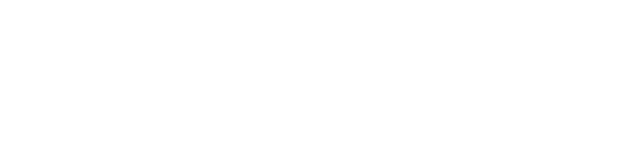
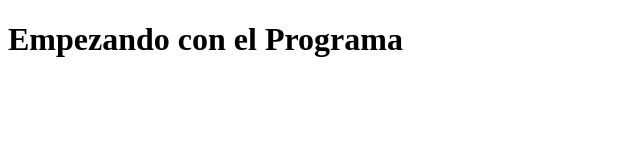
Before and after one commit to juancarlosrslopez/Encriptador-Alura, a plain HTML site: page index.html in a window 1280 px wide. Shown: the whole page, without its empty margins (0-640 px from the left). Drawn offline with Linux system fonts and the light colour scheme.

Commit message:
Desarrollo en Rama

```diff
--- a/index.html
+++ b/index.html
@@ -6,6 +6,6 @@
     <title>Encriptador</title>
 </head>
 <body>
-
+    <h1>Empezando con el Programa</h1>
 </body>
 </html>
```
